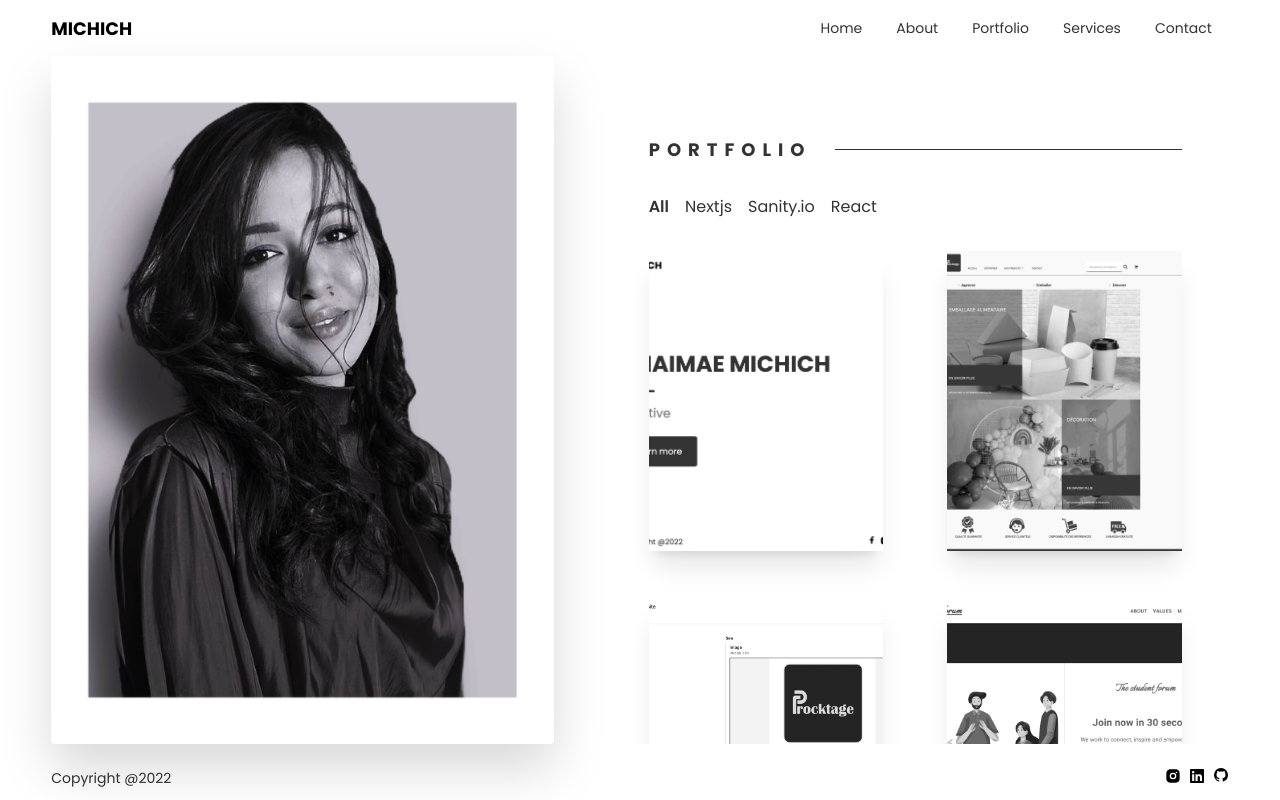
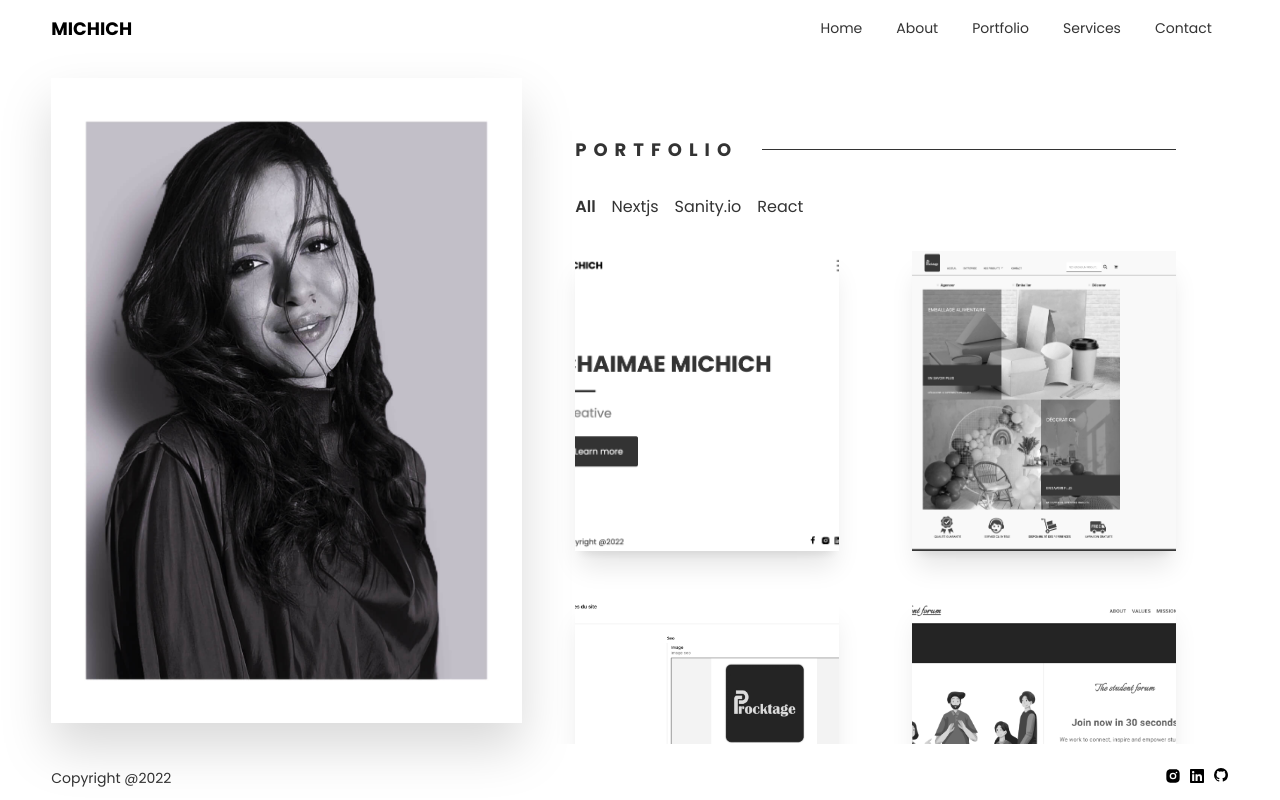
Before and after one commit to Chima20-art/portfolio-v2, a Next.js app: page /portfolio in a window 1280 px wide. Built offline with nearby package versions, Linux system fonts and the light colour scheme.

Commit message:
modified global pages design.

```diff
--- a/pages/_app.js
+++ b/pages/_app.js
@@ -6,6 +6,7 @@ import { useEffect, useState } from 'react'
 import Loading from '../components/loading'
 
 import { DefaultSeo } from 'next-seo'
+import Image from 'next/image'
 
 function MyApp({ Component, pageProps, router }) {
     const [loading, setLoading] = useState(true)
@@ -30,24 +31,26 @@ function MyApp({ Component, pageProps, router }) {
                     ],
                 }}
             />
-            <div className="w-screen px-[4%]  mx-auto w-full h-screen mx-auto flex flex-col scrollbar-hide  text-grey ">
+            <div className="w-screen px-[4%] mx-auto w-full h-screen mx-auto flex flex-col scrollbar-hide  text-grey ">
                 {loading && <Loading />}
 
                 <Header />
 
-                <div className="w-full   flex flex-1 h-[calc(100vh_-_112px)]  justify-start gap-12 scrollbar-hide ">
-                    <div className="hidden lg:flex  max-w-[50%]">
-                        <img
+                <div className="w-full flex flex-1 h-[calc(100vh_-_112px)]  justify-start  object-contain scrollbar-hide ">
+                    <div className=" xl:flex hidden  w-[40%]">
+                        <Image
+                            height={600}
+                            width={550}
                             src="/headShot.jpg"
                             alt="main Img"
-                            className=" w-fit lg:w-[400px] xl:w-fit    object-contain lg:object-cover xl:object-contain h-full rounded drop-shadow-2xl "
+                            className=" w-fit xl:w-full  lg:my-auto object-contain h-full rounded drop-shadow-2xl "
                         />
                     </div>
 
                     <AnimatePresence mode="wait" initial={false}>
                         <motion.div
                             key={router.asPath}
-                            className="w-full flex-1  overflow-scroll scrollbar-hide	  "
+                            className="w-full flex-1 overflow-scroll scrollbar-hide"
                             style={{
                                 originX: '0%',
                                 originY: '50%',
--- a/pages/about.js
+++ b/pages/about.js
@@ -74,8 +74,8 @@ const projects = [
 
 export default function About() {
     return (
-        <div className="w-full  text-grey   flex flex-col justify-between">
-            <div className="w-full  flex ">
+        <div className="w-[85%] mx-auto  text-grey   flex flex-col justify-between">
+            <div className="w-full flex ">
                 <div className="flex flex-col ">
                     <div className="flex flex-col   w-full pt-20  h-fit">
                         <div className="flex w-full items-center mb-6  ">
@@ -84,7 +84,7 @@ export default function About() {
                             </p>
                             <span className="bg-grey  w-full flex-1 h-[1px]" />
                         </div>
-                        <div className="flex flex-col xl:flex-row gap-8  w-full justify-between  h-fit ">
+                        <div className="flex flex-col lg:flex-row gap-8  w-full justify-between  h-fit ">
                             <div className=" flex-1 text-lightGrey text-[13px] tracking-normal font-normal   leading-6 ">
                                 <p className="my-4">
                                     Hello there! My name is{' '}
@@ -169,7 +169,7 @@ export default function About() {
                             </div>
                         </div>
                     </div>
-                    <div className="flex flex-col xl:flex-row w-full gap-8 pt-24  h-fit justify-between ">
+                    <div className="flex flex-col lg:flex-row w-full gap-8 pt-24  h-fit justify-between ">
                         <div className="flex-1 flex flex-col">
                             <div className="flex w-full items-center mb-6   ">
                                 <p className="text-grey font-[700] text-[14px] uppercase tracking-[7px] mr-6 ">
@@ -233,7 +233,7 @@ export default function About() {
                             </ul>
                         </div>
                     </div>
-                    <div className="flex flex-col xl:flex-row w-full gap-8 pt-24  h-fit justify-between ">
+                    <div className="flex flex-col lg:flex-row w-full gap-8 pt-24  h-fit justify-between ">
                         <div className="flex-1 flex flex-col">
                             <div className="flex w-full items-center mb-6   ">
                                 <p className="text-grey font-[700] text-[14px] uppercase tracking-[7px] mr-6 ">
@@ -326,7 +326,7 @@ export default function About() {
                             </div>
                         </div>
                     </div>
-                    <div className="flex flex-col xl:flex-row w-full gap-8 pt-24  h-fit justify-between ">
+                    <div className="flex flex-col lg:flex-row w-full gap-8 pt-24  h-fit justify-between ">
                         <div className="flex-1 flex flex-col">
                             <div className="flex w-full items-center mb-6   ">
                                 <p className="text-grey font-[700] text-[14px] uppercase tracking-[7px] mr-6 ">
--- a/pages/index.js
+++ b/pages/index.js
@@ -2,7 +2,6 @@ import { useEffect, useState } from 'react'
 import Link from 'next/link'
 
 export default function Home() {
-    const [showButton, setShowButton] = useState(false)
     const [headlines, setHeadlines] = useState([
         {
             title: 'Developer',
@@ -30,7 +29,7 @@ export default function Home() {
     }, [selectedHeadline])
 
     return (
-        <div className="w-full h-full items-center  text-grey flex ">
+        <div className="w-[85%] mx-auto h-full items-center  text-grey flex ">
             <div className="w-full  flex align-center my-auto ">
                 <div className="flex flex-col justify-center ">
                     <p className="uppercase text-[42px] font-[700] leading-[66px] py-4">
--- a/pages/portfolio.js
+++ b/pages/portfolio.js
@@ -163,7 +163,7 @@ export default function Portfolio() {
                                 <div className="w-full h-[300px] ">
                                     <Image
                                         width={396}
-                                        height={300}
+                                        height={396}
                                         src={item.image}
                                         className="w-full h-full  grayscale hover:grayscale-0 flex-1 object-cover w-full h-full   "
                                     />
--- a/pages/services.js
+++ b/pages/services.js
@@ -45,7 +45,7 @@ const Service = [
 
 export default function Services() {
     return (
-        <div className=" h-fit  w-full mx-auto  pt-12  ">
+        <div className=" h-fit w-[85%]  mx-auto  pt-12  ">
             <div className="flex  items-center py-8  ">
                 <p className="text-grey font-[700] uppercase tracking-[7px] mr-6  text-[18px]">
                     Services
```
